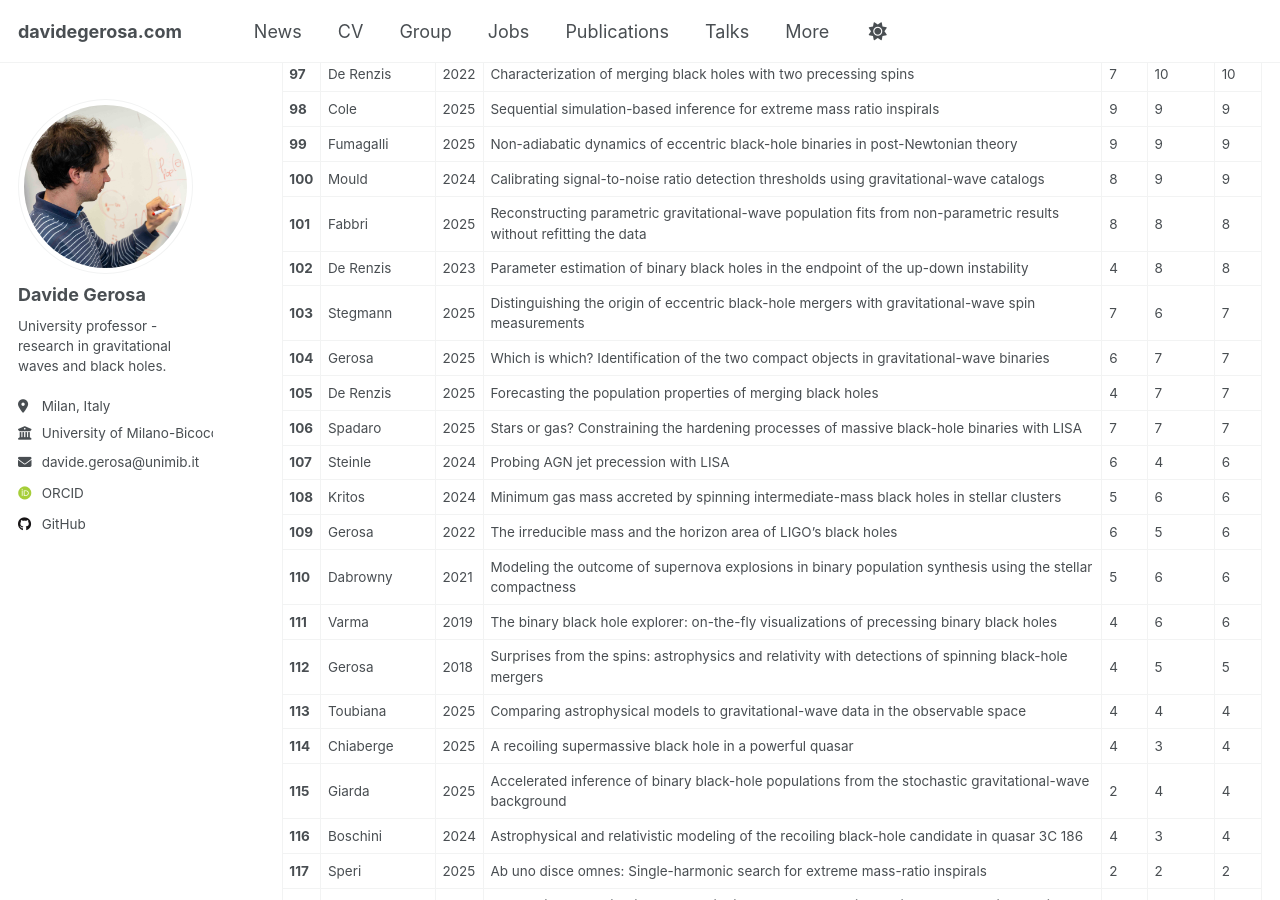
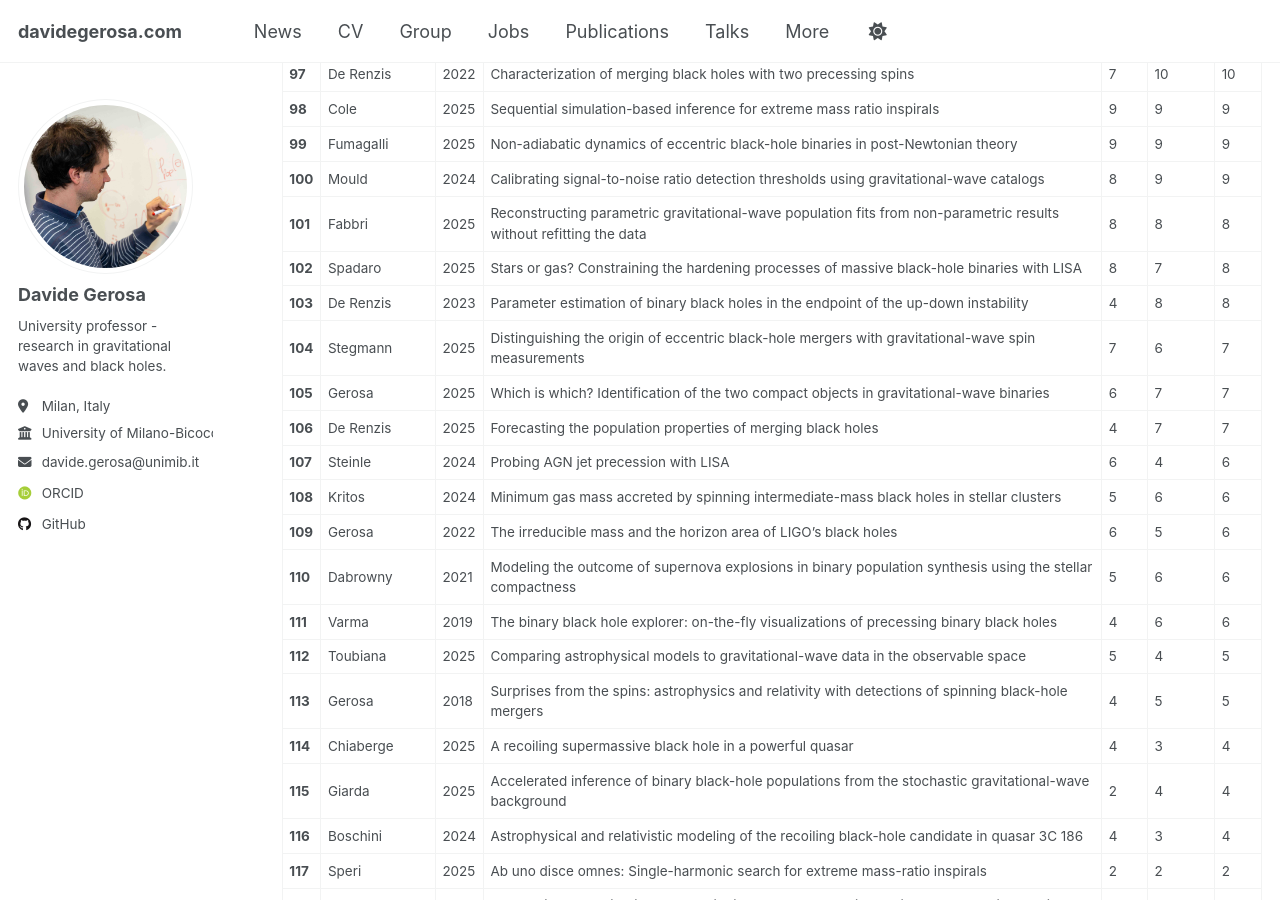
Before and after one commit to dgerosa/website, a Jekyll site: the page built from _pages/citations.md, in a window 1280 px wide and 900 px high, scrolled down 4416 px. Built offline with Jekyll 4.4.1, drawn with Linux system fonts in a browser that asks for light colours; some web fonts are replaced; some of the changed text lies outside the part shown.

Commit message:
Website update from workflow

```diff
--- a/_pages/_citations.md
+++ b/_pages/_citations.md
@@ -110,18 +110,18 @@
 | **99** | Fumagalli | 2025 | Non-adiabatic dynamics of eccentric black-hole binaries in post-Newtonian theory | 9 | 9 | 9 |
 | **100** | Mould | 2024 | Calibrating signal-to-noise ratio detection thresholds using gravitational-wave catalogs | 8 | 9 | 9 |
 | **101** | Fabbri | 2025 | Reconstructing parametric gravitational-wave population fits from non-parametric results without refitting the data | 8 | 8 | 8 |
-| **102** | De Renzis | 2023 | Parameter estimation of binary black holes in the endpoint of the up-down instability | 4 | 8 | 8 |
-| **103** | Stegmann | 2025 | Distinguishing the origin of eccentric black-hole mergers with gravitational-wave spin measurements | 7 | 6 | 7 |
-| **104** | Gerosa | 2025 | Which is which? Identification of the two compact objects in gravitational-wave binaries | 6 | 7 | 7 |
-| **105** | De Renzis | 2025 | Forecasting the population properties of merging black holes | 4 | 7 | 7 |
-| **106** | Spadaro | 2025 | Stars or gas? Constraining the hardening processes of massive black-hole binaries with LISA | 7 | 7 | 7 |
+| **102** | Spadaro | 2025 | Stars or gas? Constraining the hardening processes of massive black-hole binaries with LISA | 8 | 7 | 8 |
+| **103** | De Renzis | 2023 | Parameter estimation of binary black holes in the endpoint of the up-down instability | 4 | 8 | 8 |
+| **104** | Stegmann | 2025 | Distinguishing the origin of eccentric black-hole mergers with gravitational-wave spin measurements | 7 | 6 | 7 |
+| **105** | Gerosa | 2025 | Which is which? Identification of the two compact objects in gravitational-wave binaries | 6 | 7 | 7 |
+| **106** | De Renzis | 2025 | Forecasting the population properties of merging black holes | 4 | 7 | 7 |
 | **107** | Steinle | 2024 | Probing AGN jet precession with LISA | 6 | 4 | 6 |
 | **108** | Kritos | 2024 | Minimum gas mass accreted by spinning intermediate-mass black holes in stellar clusters | 5 | 6 | 6 |
 | **109** | Gerosa | 2022 | The irreducible mass and the horizon area of LIGO's black holes | 6 | 5 | 6 |
 | **110** | Dabrowny | 2021 | Modeling the outcome of supernova explosions in binary population synthesis using the stellar compactness | 5 | 6 | 6 |
 | **111** | Varma | 2019 | The binary black hole explorer: on-the-fly visualizations of precessing binary black holes | 4 | 6 | 6 |
-| **112** | Gerosa | 2018 | Surprises from the spins: astrophysics and relativity with detections of spinning black-hole mergers | 4 | 5 | 5 |
-| **113** | Toubiana | 2025 | Comparing astrophysical models to gravitational-wave data in the observable space | 4 | 4 | 4 |
+| **112** | Toubiana | 2025 | Comparing astrophysical models to gravitational-wave data in the observable space | 5 | 4 | 5 |
+| **113** | Gerosa | 2018 | Surprises from the spins: astrophysics and relativity with detections of spinning black-hole mergers | 4 | 5 | 5 |
 | **114** | Chiaberge | 2025 | A recoiling supermassive black hole in a powerful quasar | 4 | 3 | 4 |
 | **115** | Giarda | 2025 | Accelerated inference of binary black-hole populations from the stochastic gravitational-wave background | 2 | 4 | 4 |
 | **116** | Boschini | 2024 | Astrophysical and relativistic modeling of the recoiling black-hole candidate in quasar 3C 186 | 4 | 3 | 4 |
```
Also changed, not shown: other parts of _pages/_citations.md (+23 -23 lines), _pages/_group.md (+1 -1 lines), _pages/_publications.md (+1 -1 lines), _pages/_talks.md (+1 -1 lines).
